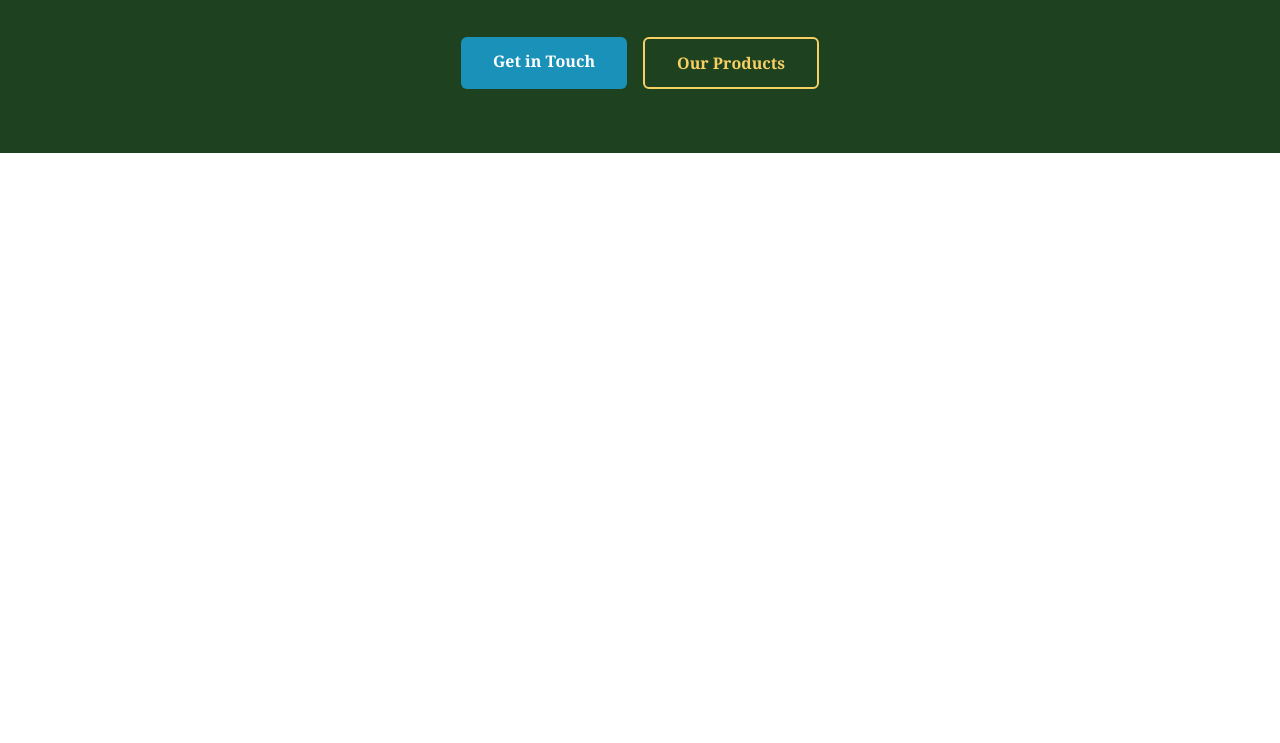
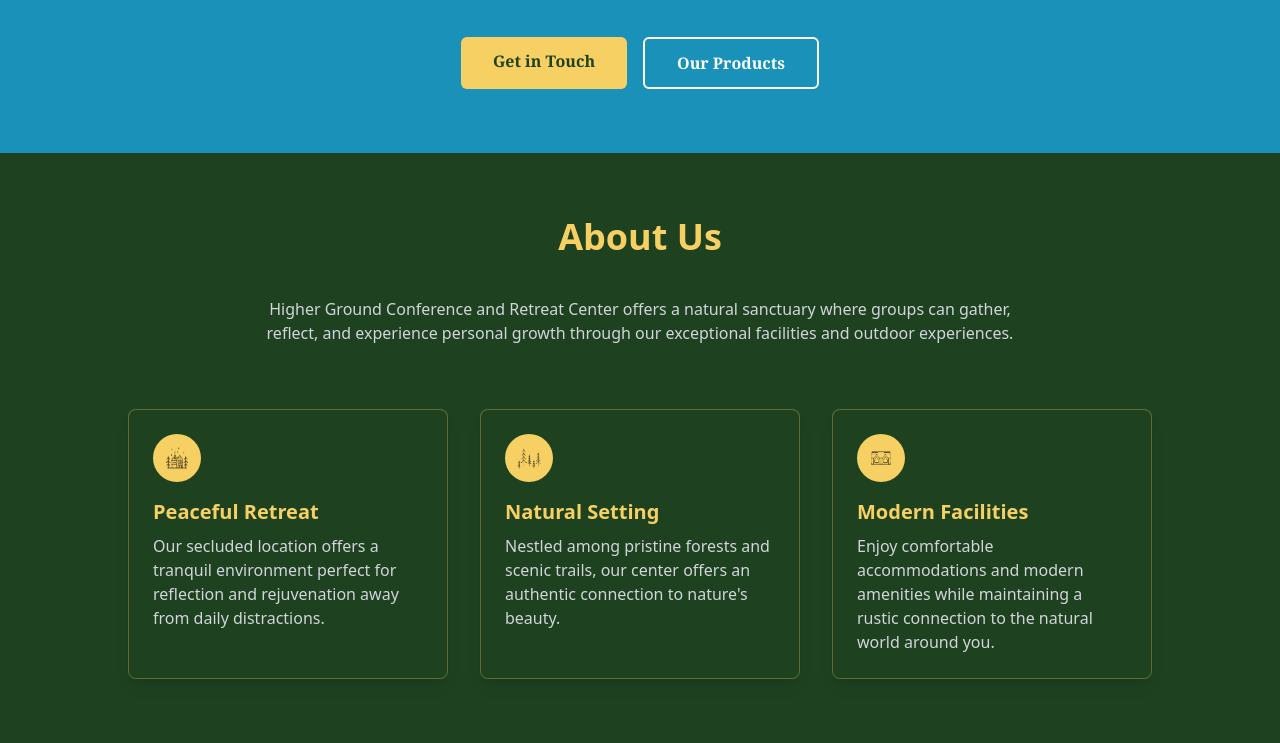
Before and after one commit to CalebLingle/HGCRC, an Astro site: page / in a window 1280 px wide. Shown: the part 691-1434 px from the top of the page. Before the commit the page ends 844 px from the top, so only its background shows below. Built offline with nearby package versions, Linux system fonts and the light colour scheme; Astro itself is replaced by a stand-in of ours.

Commit message:
new about us section and updated styles (to be reconfigured when structure is finished).

```diff
--- /dev/null
+++ b/src/components/AboutUs.astro
@@ -0,0 +1,42 @@
+---
+---
+
+<section class="bg-primary text-white py-16">
+  <div class="container mx-auto px-6">
+    <h2 class="text-4xl font-bold text-center mb-10 text-accent">About Us</h2>
+
+    <p class="text-center text-gray-300 max-w-3xl mx-auto mb-16">
+      Higher Ground Conference and Retreat Center offers a natural sanctuary where groups can gather,
+      reflect, and experience personal growth through our exceptional facilities and outdoor experiences.
+    </p>
+
+    <div class="grid md:grid-cols-3 gap-8 max-w-5xl mx-auto">
+      <!-- Peaceful Retreat Card -->
+      <div class="bg-primary/80 rounded-lg p-6 shadow-lg border border-accent/30">
+        <div class="w-12 h-12 bg-accent rounded-full flex items-center justify-center mb-4">
+          <img src="/cottage-icon.png" alt="Cottage" class="h-6 w-6" />
+        </div>
+        <h3 class="text-xl font-bold mb-2 text-accent">Peaceful Retreat</h3>
+        <p class="text-gray-300">Our secluded location offers a tranquil environment perfect for reflection and rejuvenation away from daily distractions.</p>
+      </div>
+
+      <!-- Natural Setting Card -->
+      <div class="bg-primary/80 rounded-lg p-6 shadow-lg border border-accent/30">
+        <div class="w-12 h-12 bg-accent rounded-full flex items-center justify-center mb-4">
+          <img src="/trees-icon.png" alt="Trees" class="h-6 w-6" />
+        </div>
+        <h3 class="text-xl font-bold mb-2 text-accent">Natural Setting</h3>
+        <p class="text-gray-300">Nestled among pristine forests and scenic trails, our center offers an authentic connection to nature's beauty.</p>
+      </div>
+
+      <!-- Modern Facilities Card -->
+      <div class="bg-primary/80 rounded-lg p-6 shadow-lg border border-accent/30">
+        <div class="w-12 h-12 bg-accent rounded-full flex items-center justify-center mb-4">
+          <img src="/lodge-icon.png" alt="Lodge" class="h-6 w-6" />
+        </div>
+        <h3 class="text-xl font-bold mb-2 text-accent">Modern Facilities</h3>
+        <p class="text-gray-300">Enjoy comfortable accommodations and modern amenities while maintaining a rustic connection to the natural world around you.</p>
+      </div>
+    </div>
+  </div>
+</section>
--- a/src/components/Hero.astro
+++ b/src/components/Hero.astro
@@ -1,14 +1,14 @@
 ---
 ---
 
-<section class="bg-[#1e4220] text-white py-16 min-h-[80vh] flex items-center justify-center">
+<section class="bg-secondary text-white py-16 min-h-[80vh] flex items-center justify-center">
   <div class="container mx-auto px-6 text-center">
     <div class="flex flex-col items-center max-w-4xl mx-auto">
       <div class="w-full flex justify-center mb-12">
         <img src="/logo-full.png" alt="HGCRC Logo" class="w-1/2 max-w-2xl" />
       </div>
 
-      <h1 class="text-5xl font-bold mb-6 font-['Georgia'] text-[#f7d064]">Transforming Ideas Into Solutions</h1>
+      <h1 class="text-5xl font-bold mb-6 font-['Georgia'] text-primary">Transforming Ideas Into Solutions</h1>
 
       <p class="text-xl mb-10 text-gray-100 font-['Archivo']">
         We help businesses grow through innovative solutions that
@@ -16,10 +16,10 @@
       </p>
 
       <div class="flex flex-wrap gap-4 justify-center">
-        <a href="#contact" class="bg-[#1991b8] hover:bg-[#157a9d] text-white font-['Georgia'] font-bold py-3 px-8 rounded-md transition-colors">
+        <a href="#contact" class="bg-accent hover:bg-accent/90 text-primary font-['Georgia'] font-bold py-3 px-8 rounded-md transition-colors">
           Get in Touch
         </a>
-        <a href="#products" class="bg-transparent hover:bg-[#f7d064] hover:text-[#1e4220] border-2 border-[#f7d064] text-[#f7d064] font-['Georgia'] font-bold py-3 px-8 rounded-md transition-colors">
+        <a href="#products" class="bg-transparent hover:bg-white hover:text-secondary border-2 border-white text-white font-['Georgia'] font-bold py-3 px-8 rounded-md transition-colors">
           Our Products
         </a>
       </div>
--- a/src/layouts/Layout.astro
+++ b/src/layouts/Layout.astro
@@ -7,9 +7,13 @@ import '../styles/global.css';
 	<head>
 		<meta charset="UTF-8" />
 		<meta name="viewport" content="width=device-width" />
-		<link rel="icon" type="image/svg+xml" href="/favicon.svg" />
+		<link rel="icon" type="image/png" href="/logo-no-words.png" />
 		<meta name="generator" content={Astro.generator} />
-		<title>Acme Business - Transforming Ideas Into Solutions</title>
+		<title>HGCRC - Higher Ground Conference and Retreat Center</title>
+		<meta name="description" content="Join us for a transformative experience at the Higher Ground Conference and Retreat Center." />
+		<meta name="keywords" content="conference, retreat, higher ground, transformative experience" />
+		<meta name="author" content="Caleb Lingle" />
+		<meta name="viewport" content="width=device-width, initial-scale=1.0" />
 	</head>
 	<body>
 		<slot />
--- a/src/pages/index.astro
+++ b/src/pages/index.astro
@@ -1,9 +1,10 @@
 ---
 import Hero from '../components/Hero.astro';
+import AboutUs from '../components/AboutUs.astro';
 import Layout from '../layouts/Layout.astro';
-import Button from '../components/react/Button.jsx';
 ---
 
 <Layout>
 	<Hero />
+	<AboutUs />
 </Layout>
--- a/tailwind.config.js
+++ b/tailwind.config.js
@@ -4,7 +4,15 @@ export default {
     "./src/**/*.{astro,html,js,jsx,md,mdx,svelte,ts,tsx,vue}",
   ],
   theme: {
-    extend: {},
+    extend: {
+      colors: {
+        'primary': '#1e4220', // Forest green
+        'secondary': '#1991b8', // Blue
+        'accent': '#f7d064', // Gold/Yellow
+        'dark': '#111827', // Dark background
+        'light': '#f9fafb', // Light background
+      }
+    },
   },
   plugins: [],
 }
```
Also changed, not shown: .github/copilot-instructions.md, public/favicon.svg (deleted).
